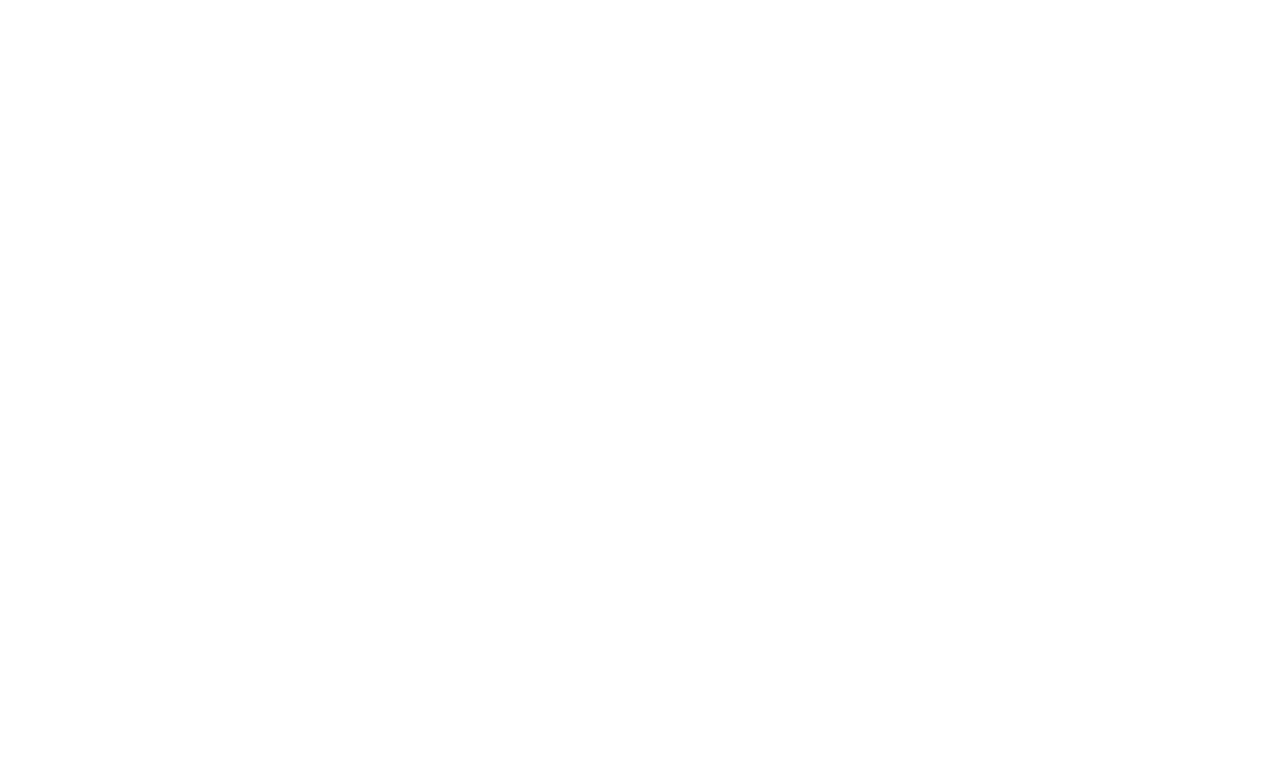
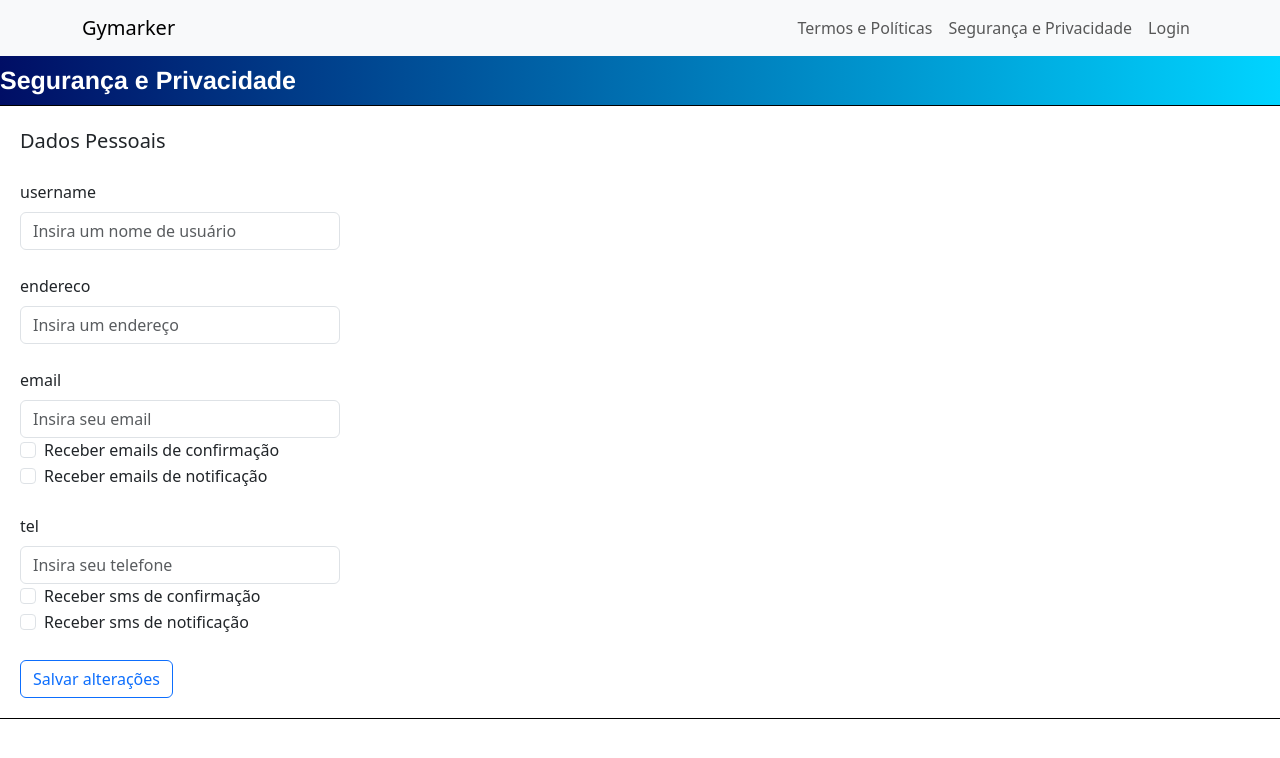
Before and after one commit to arthurzuk/react-opt-front-end, a React (Create React App) app: page /seguranca in a window 1280 px wide. Shown: the top 758 px of the page. Built offline with nearby package versions, Linux system fonts and the light colour scheme.

Commit message:
adicionando menu de navegacao

```diff
--- a/src/App.js
+++ b/src/App.js
@@ -1,18 +1,15 @@
-import React, { useState } from 'react';
-import { Redirect } from 'react-router-dom';
-import Sidebar from './components/Sidebar/Sidebar';
+import React from 'react';
+import Inicial from './components/Inicial';
+import authHeader from './services/auth-header';
+import './style.css';
 
-import authHeader from './services/auth-header';
-
-import './style.css';
 
 export default function App() {
   const token = authHeader();
 
   //if (!token.Authorization) {
     if (false) {
-    return <Redirect to={{ pathname: '/login' }} />;
   } else {
-    return <Sidebar />;
+    return <Inicial />;
   }
 }
--- /dev/null
+++ b/src/components/Inicial.css
@@ -0,0 +1,10 @@
+span {
+  color: white;
+  font: bold 45px/75px Helvetica, Sans-Serif;
+}
+
+.center {
+    background: linear-gradient(90deg, rgba(2,0,36,1) 0%, rgba(0,14,101,1) 0%, rgba(0,212,255,1) 100%);
+    padding: 7px;
+    align-items: center
+  }
--- /dev/null
+++ b/src/components/Inicial.js
@@ -0,0 +1,21 @@
+import React from "react";
+import Figure from "react-bootstrap/Figure";
+import './Inicial.css';
+
+export default function Inicial() {
+  return (
+    <>
+    <div class="center">
+        <span>Gymarker o seu app de agendamento de academia</span>
+    </div>
+        <Figure>
+          <Figure.Image
+            src="https://images.unsplash.com/photo-1534438327276-14e5300c3a48"
+          />
+          <Figure.Caption>
+            teste.
+          </Figure.Caption>
+        </Figure>
+    </>
+  );
+}
--- /dev/null
+++ b/src/components/Sidebar/MenuPrincipal.js
@@ -0,0 +1,49 @@
+import React from "react";
+import { Container } from "react-bootstrap";
+import Nav from "react-bootstrap/Nav";
+import Navbar from "react-bootstrap/Navbar";
+
+export default function Menu({ login }) {
+  return (
+    <div>
+      <Navbar collapseOnSelect expand="sm" bg="light" variant="light">
+        <Container>
+          <Navbar.Toggle aria-controls="responsive-navbar-nav" />
+          <Navbar.Collapse id="responsive-navbar-nav">
+            <Nav className="me-auto">
+              <Navbar.Brand href="/">Gymarker</Navbar.Brand>
+            </Nav>
+            <Nav>
+              <Nav.Link eventKey={2} href="/politicas">
+                Termos e Políticas
+              </Nav.Link>
+            </Nav>
+            {
+                login !== true && <Nav>
+                    <Nav.Link eventKey={2} href="/seguranca">
+                        Segurança e Privacidade
+                    </Nav.Link>
+                </Nav>
+            }
+            {
+                login !== true && <Nav>
+                    <Nav.Link eventKey={2} href="/login">
+                        Login
+                    </Nav.Link>
+                </Nav>
+            }
+
+            {
+                login === true && <Nav>
+                    <Nav.Link eventKey={2} href="/login">
+                        Sair
+                    </Nav.Link>
+                </Nav>
+            }
+
+          </Navbar.Collapse>
+        </Container>
+      </Navbar>
+    </div>
+  );
+}
--- a/src/components/Sidebar/Sidebar.js
+++ b/src/components/Sidebar/Sidebar.js
@@ -4,10 +4,7 @@
 export default function Sidebar() {
   return (
     <div class="main_container">
-      <div class="menu">
-        <label class="title">Segurança e Privacidade</label>
-      </div>
-      {Security()}
+      <Security />
     </div>
   );
 }
--- a/src/index.js
+++ b/src/index.js
@@ -3,20 +3,30 @@
 import ReactDOM from "react-dom";
 import { BrowserRouter, Route, Switch } from 'react-router-dom';
 import App from "./App";
-import Login from './components/Login/Login';
 import Cadastro from './components/Cadastro/Cadastro';
 import Privacidade from './components/Documento/TermoPrivacidade';
 import Termos from './components/Documento/Termos';
+import Login from './components/Login/Login';
+import MenuPrincipal from './components/Sidebar/MenuPrincipal';
+import Sidebar from './components/Sidebar/Sidebar';
+
+const routes = [
+    '/cadastro'
+]
 
 ReactDOM.render(
+    <>
+    {!routes.includes(location.pathname) &&  <MenuPrincipal />}
     <BrowserRouter>
         <Switch>
             <Route path="/" exact={true} component={App} />
+            <Route path="/seguranca" component={Sidebar} />
             <Route path="/login" component={Login} />
             <Route path="/politicas" component={Termos} />
             <Route path="/privacidade" component={Privacidade} />
             <Route path="/cadastro" component={Cadastro} />
         </Switch>
     </ BrowserRouter>
+    </>
     , document.getElementById("root")
 );
--- a/src/style.css
+++ b/src/style.css
@@ -11,19 +11,22 @@
 
 .menu {
   display: table-cell;
-  min-width: 200px;
+  width: 200px;
   border-right: 1px;
-  border-right-color: black;
+  border-right-color: white;
   border-right-style: solid;
-  background-color: aliceblue;
+  background-color: rgba(0,14,101,0.1);
 }
 
 #selected_title {
-  height: 35px;
+  color: white;
+  height: 50px;
   border-bottom: 1px;
+  padding-top: 10px;
   border-bottom-color: black;
   border-bottom-style: solid;
-  background-color: aliceblue;
+  background: linear-gradient(90deg, rgba(2,0,36,1) 0%, rgba(0,14,101,1) 0%, rgba(0,212,255,1) 100%);
+  font: bold 15px Helvetica, Sans-Serif;
   font-size: 25px;
 }
 
```
